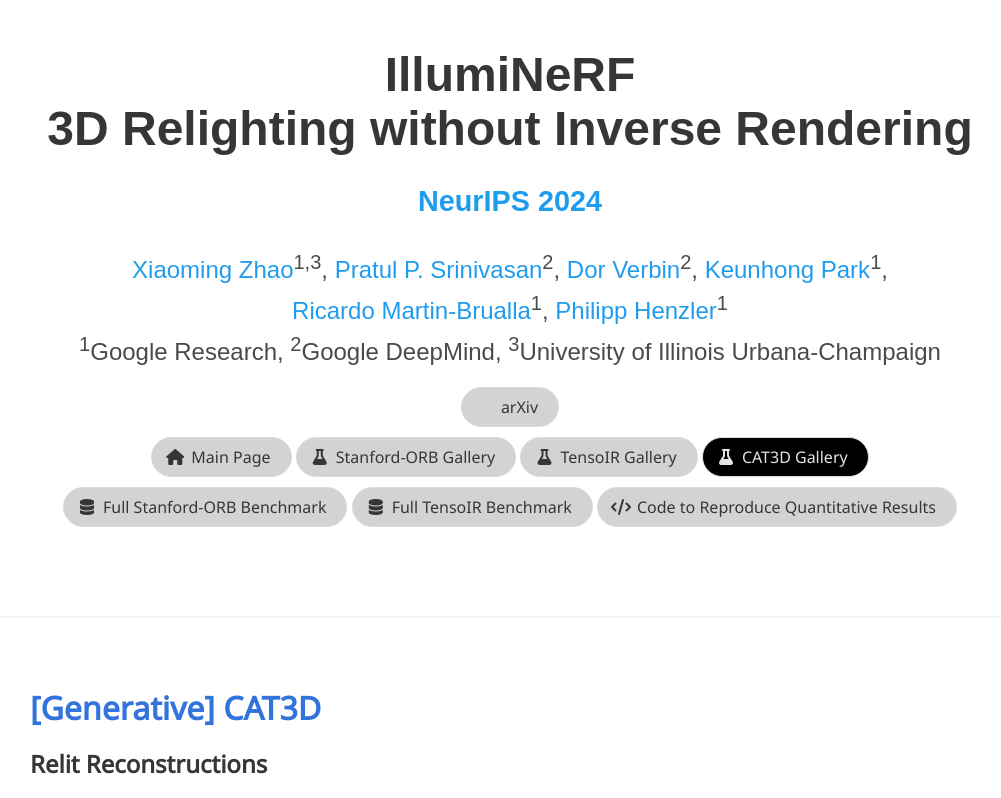
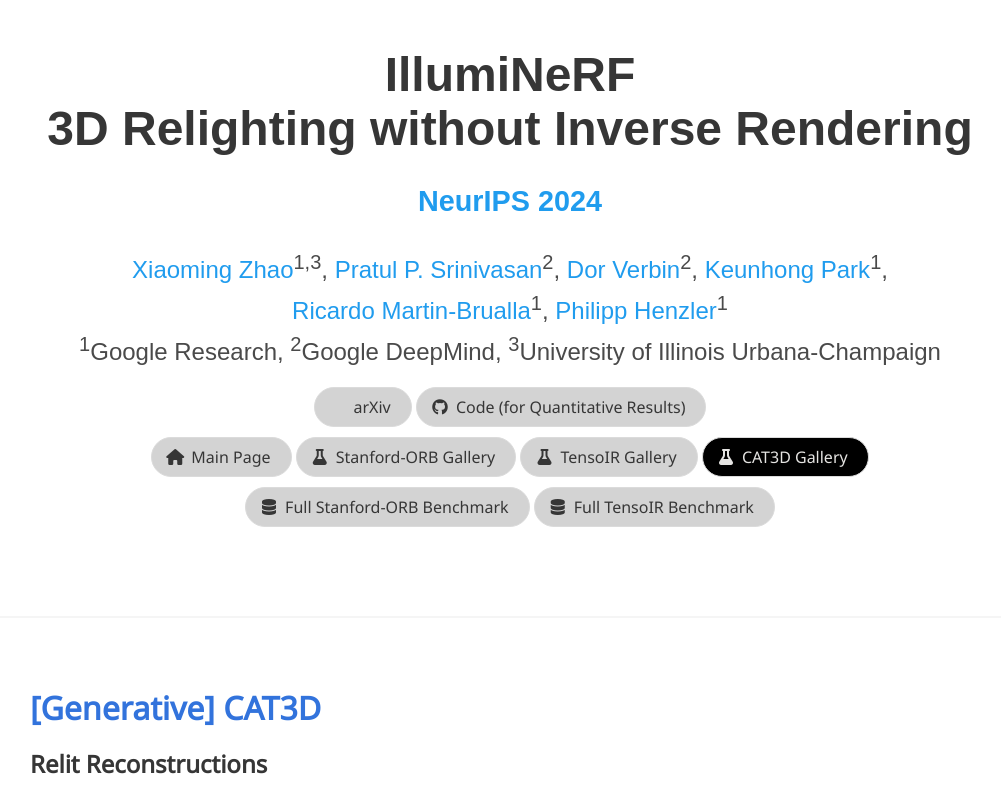
Before and after one commit to illuminerf/illuminerf.github.io, a plain HTML site: page cat3d.html in a window 1280 px wide. Shown: the top 798 px of the page, without its empty margins (130-1131 px from the left). Drawn offline with nearby package versions, Linux system fonts and the light colour scheme; some icons are missing; a web font is replaced by a local one.

Commit message:
upated the order of icons

```diff
--- a/cat3d.html
+++ b/cat3d.html
@@ -73,6 +73,14 @@
                     <span>arXiv</span>
                   </a>
                 </span>
+                <span class="link-block">
+                  <a href="https://github.com/illuminerf/illuminerf_results" target="_blank" class="external-link button is-normal is-rounded">
+                    <span class="icon">
+                      <i class="fab fa-github"></i>
+                    </span>
+                    <span>Code (for Quantitative Results)</span>
+                  </a>
+                </span>
               </div>
               <div class="publication-links">
                 <span class="link-block">
@@ -100,7 +108,7 @@
                   </a>
                 </span>
                 <span class="link-block">
-                  <a href="./cat3d.html" id="active-button"  class="external-link button is-normal is-rounded">
+                  <a href="./cat3d.html" id="active-button" class="external-link button is-normal is-rounded">
                     <span class="icon">
                       <i class="fas fa-flask"></i>
                     </span>
@@ -123,14 +131,6 @@
                       <i class="fas fa-database"></i>
                     </span>
                     <span>Full TensoIR Benchmark</span>
-                  </a>
-                </span>
-                <span class="link-block">
-                  <a href="https://github.com/illuminerf/illuminerf_results" target="_blank" class="external-link button is-normal is-rounded">
-                    <span class="icon">
-                      <i class="fas fa-code"></i>
-                    </span>
-                    <span>Code to Reproduce Quantitative Results</span>
                   </a>
                 </span>
               </div>
```
Also changed, not shown: index.html (+8 -8 lines), stanford_orb.html (+8 -8 lines), tensoir.html (+8 -8 lines).
